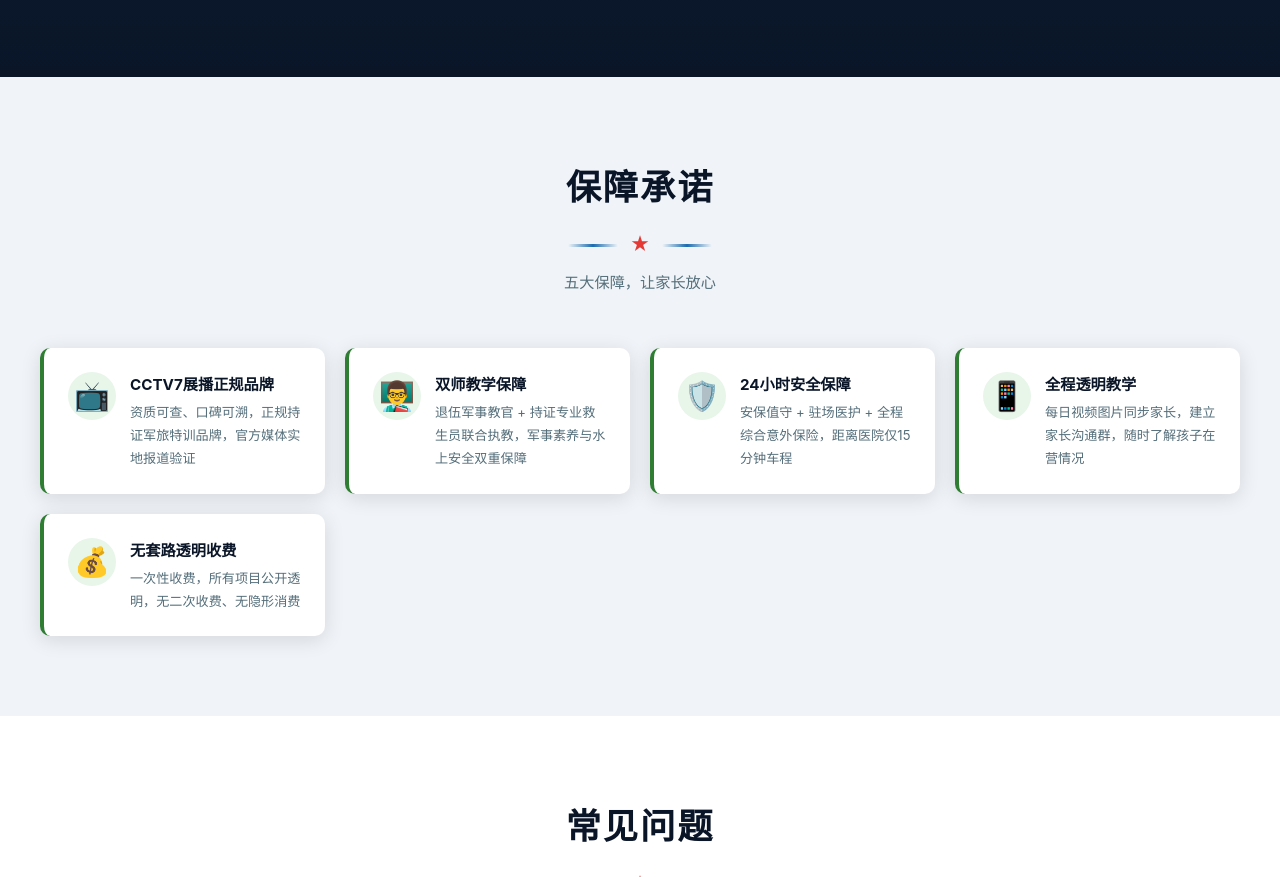
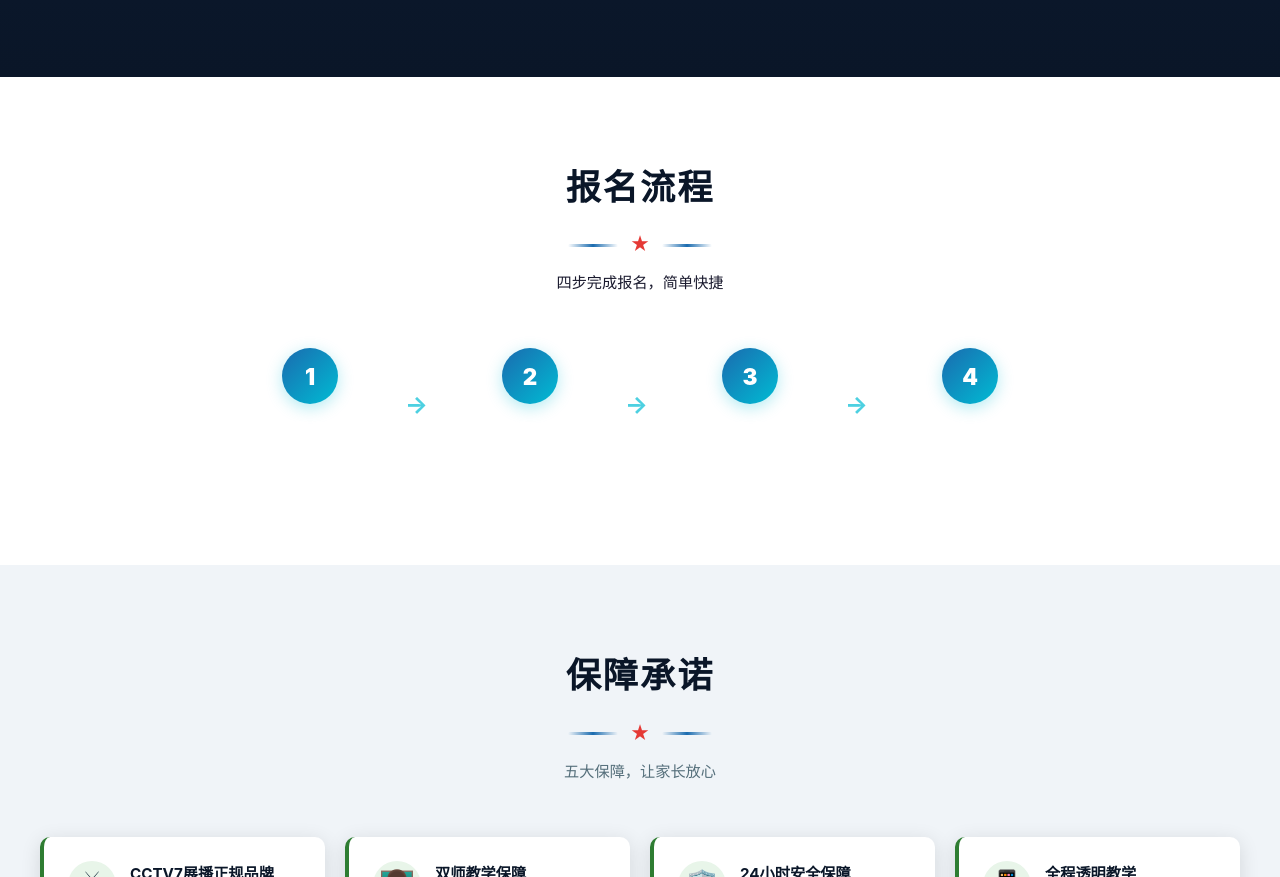
Before and after one commit to zc2534/li-jian, a website: page fangnishui.html in a window 1280 px wide. Shown: the part 6947-7824 px from the top of the page. Drawn offline with Linux system fonts and the light colour scheme.

Commit message:
恢复报名流程栏目，副标题字体设为黑色

```diff
--- a/fangnishui.html
+++ b/fangnishui.html
@@ -427,6 +427,30 @@ body{
 .warning-box .warn-title{color:var(--red-light);font-weight:700;letter-spacing:1px}
 .warning-box .warn-text{color:rgba(255,255,255,.7);font-size:.85rem;margin-top:4px}
 
+/* ========== 报名流程 ========== */
+.flow-steps{
+  display:flex;justify-content:center;align-items:flex-start;
+  gap:0;flex-wrap:wrap;
+}
+.flow-step{
+  text-align:center;flex:1;min-width:160px;max-width:220px;
+  padding:0 12px;position:relative;
+}
+.flow-step::after{
+  content:'→';position:absolute;right:-8px;top:36px;
+  font-size:1.5rem;color:var(--cyan-light);font-weight:700;
+}
+.flow-step:last-child::after{display:none}
+.flow-step .step-num{
+  width:56px;height:56px;border-radius:50%;
+  background:linear-gradient(135deg,var(--blue),var(--cyan));
+  color:var(--white);display:flex;align-items:center;justify-content:center;
+  font-size:1.4rem;font-weight:900;margin:0 auto 12px;
+  box-shadow:0 4px 16px rgba(0,188,212,.3);
+}
+.flow-step h4{font-size:.95rem;font-weight:700;color:var(--white);margin-bottom:4px}
+.flow-step p{font-size:.8rem;color:rgba(255,255,255,.6);line-height:1.5}
+
 /* ========== 保障承诺 ========== */
 .guarantee-grid{
   display:grid;grid-template-columns:repeat(auto-fit,minmax(280px,1fr));
@@ -590,6 +614,9 @@ body{
 
   .hero{padding:90px 20px 60px;min-height:auto}
   .hero h1{font-size:1.7rem}
+  .flow-steps{flex-direction:column;align-items:center;gap:16px}
+  .flow-step::after{display:none}
+  .flow-step{max-width:100%}
   .hero-stats{gap:20px}
   .hero-stat .num{font-size:1.5rem}
 
@@ -969,6 +996,40 @@ body{
   </div>
 </section>
 
+<!-- ==================== 报名流程 ==================== -->
+<section class="section section-white" id="flow">
+  <div class="section-inner">
+    <div class="section-title">
+      <h2>报名流程</h2>
+      <div class="divider"><span class="line"></span><span class="star">★</span><span class="line"></span></div>
+      <p class="subtitle" style="color:#1a1a2e">四步完成报名，简单快捷</p>
+    </div>
+
+    <div class="flow-steps">
+      <div class="flow-step">
+        <div class="step-num">1</div>
+        <h4>扫码咨询</h4>
+        <p>扫描下方二维码<br>填写学员基础信息</p>
+      </div>
+      <div class="flow-step">
+        <div class="step-num">2</div>
+        <h4>快速对接</h4>
+        <p>招生老师快速回电<br>发送入营须知</p>
+      </div>
+      <div class="flow-step">
+        <div class="step-num">3</div>
+        <h4>锁定名额</h4>
+        <p>确认营期缴费<br>尾款开营前结清</p>
+      </div>
+      <div class="flow-step">
+        <div class="step-num">4</div>
+        <h4>集合入营</h4>
+        <p>统一集合出发<br>开启14天特训</p>
+      </div>
+    </div>
+  </div>
+</section>
+
 <!-- ==================== 保障承诺 ==================== -->
 <section class="section section-light" id="guarantee">
   <div class="section-inner">
```
